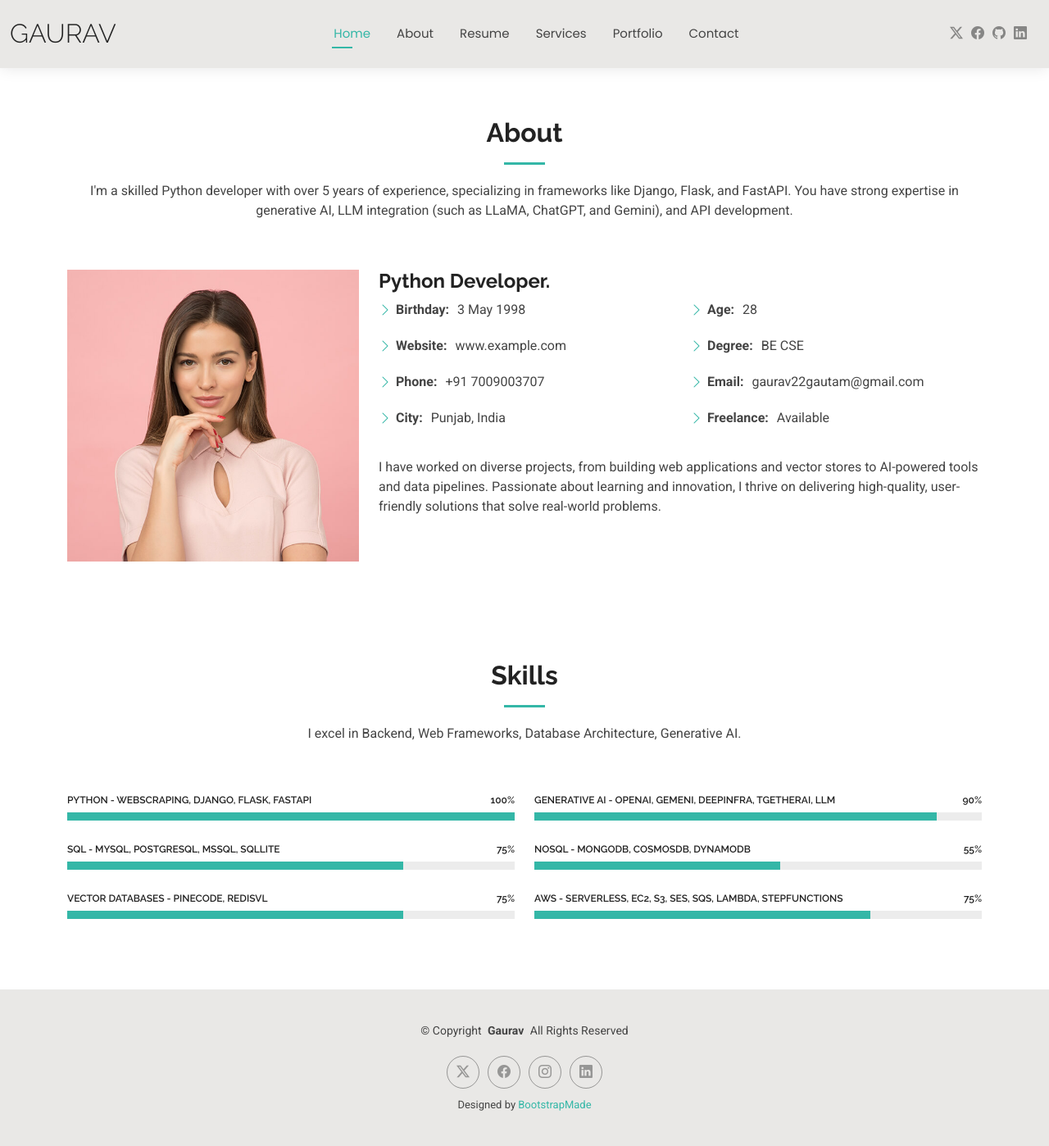
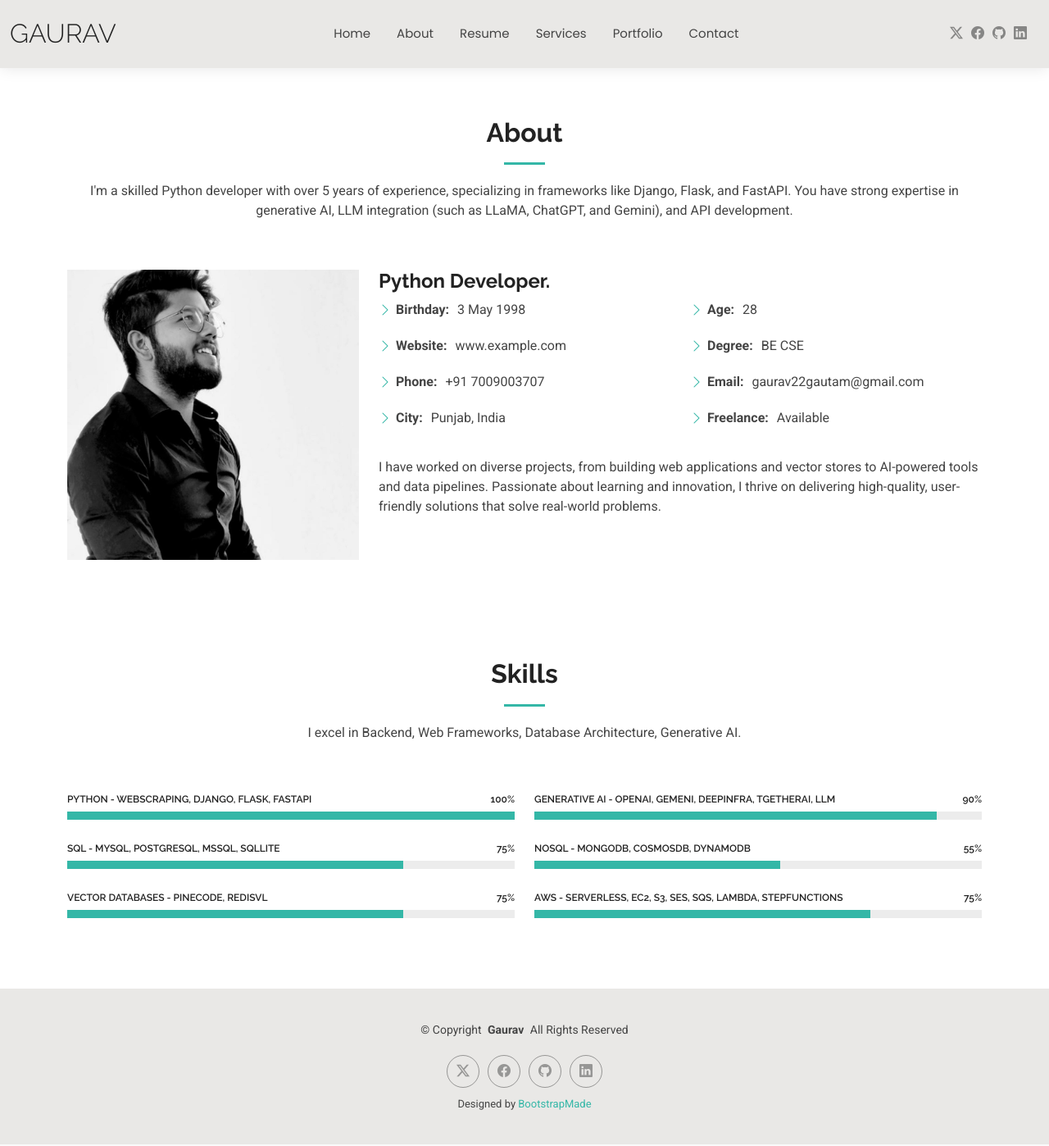
Before and after one commit to Gaurav3707/web-resume, a Flask app: page /about in a window 1280 px wide. Shown: the whole page at 82% size. Run offline with Flask 3, Linux system fonts and the light colour scheme; some libraries are stand-ins or nearby versions.

Commit message:
changes for images

```diff
--- a/templates/about.html
+++ b/templates/about.html
@@ -55,7 +55,8 @@
 
         <div class="row gy-4 justify-content-center">
           <div class="col-lg-4">
-            <img src="static/assets/img/profile-img.jpg" class="img-fluid" alt="">
+            <!-- <img src="static/assets/img/profile-img.jpg" class="img-fluid" alt=""> -->
+            <img src="static/assets/img/propic1.jpeg" class="img-fluid" alt="">
           </div>
           <div class="col-lg-8 content">
             <h2>Python Developer.</h2>
@@ -338,6 +339,7 @@
   <div id="preloader"></div>
 
   <!-- Vendor JS Files -->
+  {% include 'script.html' %}
   <script src="static/assets/vendor/bootstrap/js/bootstrap.bundle.min.js"></script>
   <script src="static/assets/vendor/php-email-form/validate.js"></script>
   <script src="static/assets/vendor/aos/aos.js"></script>
--- a/templates/contact.html
+++ b/templates/contact.html
@@ -133,6 +133,7 @@
   {% include 'footer.html' %}
 
   <script src="https://cdn.jsdelivr.net/npm/@emailjs/browser@4/dist/email.min.js"></script>
+  {% include 'script.html' %}
   <script>
     // Initialize EmailJS
     emailjs.init("COzkHhrZ_N5wWhAGx"); // Replace with your Public Key from EmailJS
--- a/templates/footer.html
+++ b/templates/footer.html
@@ -7,8 +7,8 @@
       <div class="social-links d-flex justify-content-center">
         <a href=""><i class="bi bi-twitter-x"></i></a>
         <a href=""><i class="bi bi-facebook"></i></a>
-        <a href=""><i class="bi bi-instagram"></i></a>
-        <a href=""><i class="bi bi-linkedin"></i></a>
+        <a href="https://github.com/Gaurav3707" target="_blank" class="github"><i class="bi bi-github"></i></a>
+        <a href="https://www.linkedin.com/in/gaurav-gautam-54b660152/" target="_blank" class="linkedin"><i class="bi bi-linkedin"></i></a>
       </div>
       <div class="credits">
         <!-- All the links in the footer should remain intact. -->
@@ -19,4 +19,4 @@
       </div>
     </div>
 
-  </footer>
+</footer>
--- a/templates/header.html
+++ b/templates/header.html
@@ -2,18 +2,17 @@
     <div class="container-fluid position-relative d-flex align-items-center justify-content-between">
 
       <a href="/" class="logo d-flex align-items-center me-auto me-xl-0">
-        <!-- Uncomment the line below if you also wish to use an image logo -->
-        <!-- <img src="static/assets/img/logo.png" alt=""> -->
         <h1 class="sitename">Gaurav</h1>
       </a>
 
       <nav id="navmenu" class="navmenu">
         <ul>
-          <li><a href="/" class="active">Home</a></li>
-          <li><a href="about">About</a></li>
-          <li><a href="resume">Resume</a></li>
-          <li><a href="services">Services</a></li>
-          <li><a href="portfolio">Portfolio</a></li>
+          <li><a href="/" class="nav-link">Home</a></li>
+          <li><a href="about" class="nav-link">About</a></li>
+          <li><a href="resume" class="nav-link">Resume</a></li>
+          <li><a href="services" class="nav-link">Services</a></li>
+          <li><a href="portfolio" class="nav-link">Portfolio</a></li>
+          <li><a href="contact" class="nav-link">Contact</a></li>
           <!-- <li class="dropdown"><a href="#"><span>Dropdown</span> <i class="bi bi-chevron-down toggle-dropdown"></i></a>
             <ul>
               <li><a href="#">Dropdown 1</a></li>
@@ -31,7 +30,6 @@
               <li><a href="#">Dropdown 4</a></li>
             </ul>
           </li> -->
-          <li><a href="contact">Contact</a></li>
         </ul>
         <i class="mobile-nav-toggle d-xl-none bi bi-list"></i>
       </nav>
--- a/templates/portfolio-details.html
+++ b/templates/portfolio-details.html
@@ -132,6 +132,7 @@
   <div id="preloader"></div>
 
   <!-- Vendor JS Files -->
+  {% include 'script.html' %}
   <script src="static/assets/vendor/bootstrap/js/bootstrap.bundle.min.js"></script>
   <script src="static/assets/vendor/php-email-form/validate.js"></script>
   <script src="static/assets/vendor/aos/aos.js"></script>
--- a/templates/portfolio.html
+++ b/templates/portfolio.html
@@ -232,6 +232,7 @@
   <div id="preloader"></div>
 
   <!-- Vendor JS Files -->
+  {% include 'script.html' %}
   <script src="static/assets/vendor/bootstrap/js/bootstrap.bundle.min.js"></script>
   <script src="static/assets/vendor/php-email-form/validate.js"></script>
   <script src="static/assets/vendor/aos/aos.js"></script>
--- a/templates/resume.html
+++ b/templates/resume.html
@@ -143,6 +143,7 @@
   <div id="preloader"></div>
 
   <!-- Vendor JS Files -->
+  {% include 'script.html' %}
   <script src="static/assets/vendor/bootstrap/js/bootstrap.bundle.min.js"></script>
   <script src="static/assets/vendor/php-email-form/validate.js"></script>
   <script src="static/assets/vendor/aos/aos.js"></script>
--- /dev/null
+++ b/templates/script.html
@@ -0,0 +1,16 @@
+<script>
+    // Highlight active menu item based on current URL
+    document.addEventListener("DOMContentLoaded", function () {
+      const navLinks = document.querySelectorAll(".navmenu .nav-link");
+      const currentPath = window.location.pathname;
+
+      navLinks.forEach(link => {
+        // Compare link's href attribute with currentPath
+        if (link.getAttribute("href") === currentPath) {
+          link.classList.add("active");
+        } else {
+          link.classList.remove("active");
+        }
+      });
+    });
+</script>
--- a/templates/services.html
+++ b/templates/services.html
@@ -154,6 +154,7 @@
   <div id="preloader"></div>
 
   <!-- Vendor JS Files -->
+  {% include 'script.html' %}
   <script src="static/assets/vendor/bootstrap/js/bootstrap.bundle.min.js"></script>
   <script src="static/assets/vendor/php-email-form/validate.js"></script>
   <script src="static/assets/vendor/aos/aos.js"></script>
--- a/templates/starter-page.html
+++ b/templates/starter-page.html
@@ -68,6 +68,7 @@
   <div id="preloader"></div>
 
   <!-- Vendor JS Files -->
+  {% include 'script.html' %}
   <script src="static/assets/vendor/bootstrap/js/bootstrap.bundle.min.js"></script>
   <script src="static/assets/vendor/php-email-form/validate.js"></script>
   <script src="static/assets/vendor/aos/aos.js"></script>
```
Also changed, not shown: static/assets/img/propic1.jpeg (added), static/assets/img/propic2.jpeg (added), static/assets/img/propic3.jpeg (added), static/assets/img/propic4.jpeg (added).
